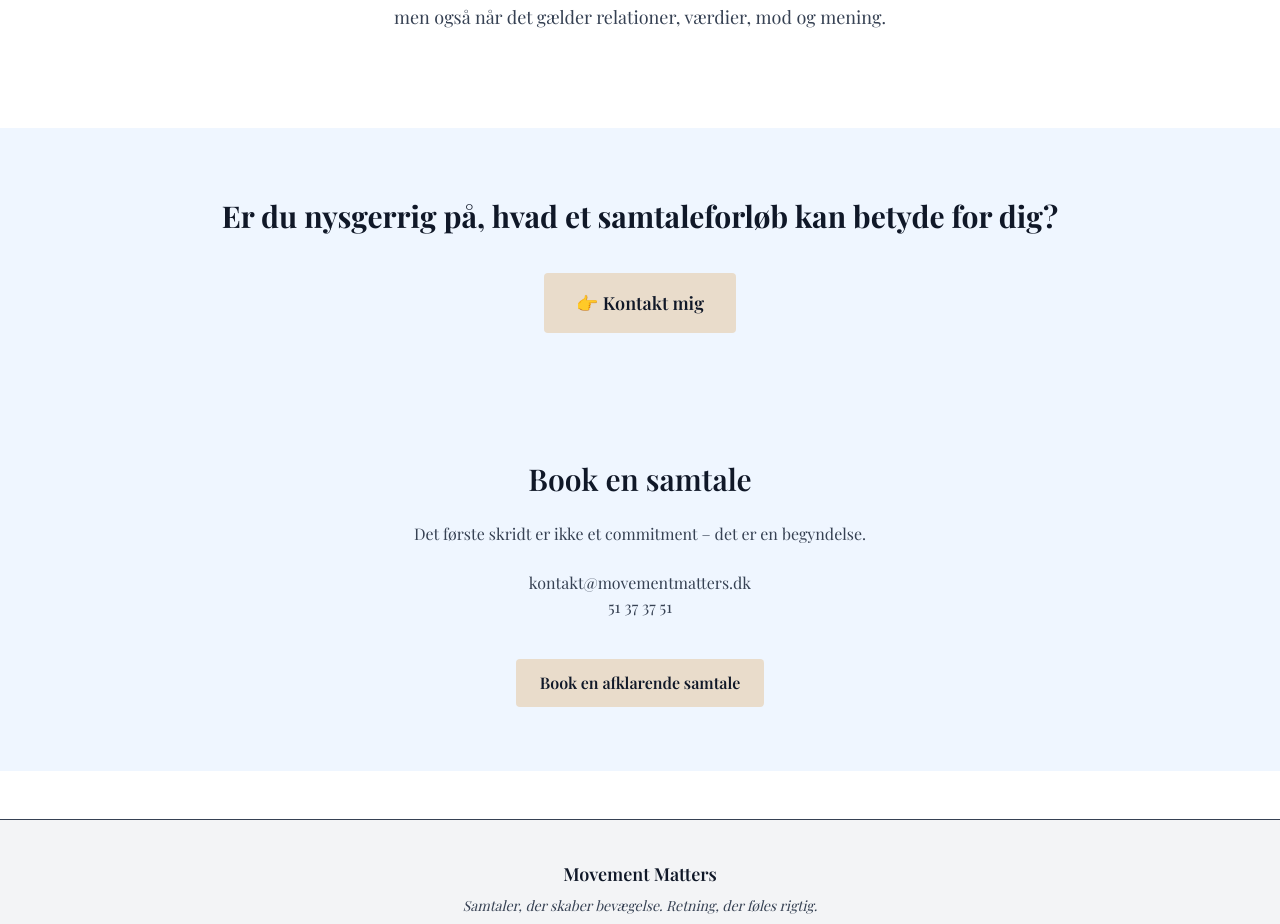
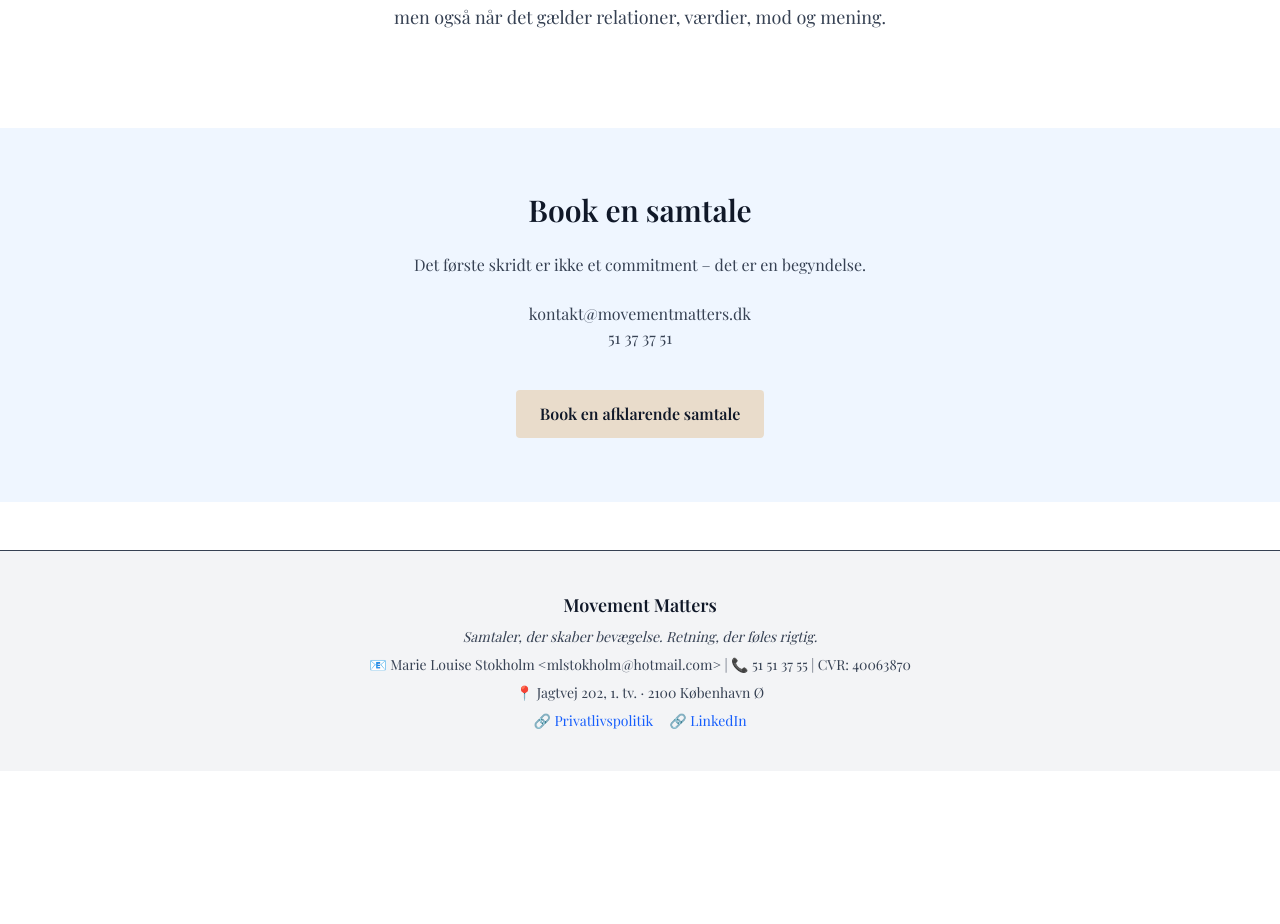
Before and after one commit to nordic-agency/marielouisestokholm, a Next.js app: page /om-mig in a window 1280 px wide. Shown: the part 3787-4711 px from the top of the page. After the commit the page ends 4558 px from the top, so only its background shows below. Built offline with nearby package versions, Linux system fonts and the light colour scheme.

Commit message:
V2 Revision: Removed the CTA section, keeping only 'Samtaler, der skaber bevægelse' as final section before contact

```diff
--- a/src/app/om-mig/page.tsx
+++ b/src/app/om-mig/page.tsx
@@ -178,21 +178,6 @@ export default function AboutPage() {
         </div>
       </section>
 
-      {/* Call to action sektion */}
-      <section className="bg-blue-50 py-16 px-6">
-        <div className="max-w-4xl mx-auto text-center">
-          <h2 className="text-2xl md:text-3xl font-bold text-gray-900 leading-relaxed mb-8">
-            Er du nysgerrig på, hvad et samtaleforløb kan betyde for dig?
-          </h2>
-          <Link
-            href="/kontakt"
-            className="inline-block bg-[#e9dccb] hover:bg-[#d7c3ad] text-gray-900 font-semibold py-4 px-8 rounded transition text-lg"
-          >
-            👉 Kontakt mig
-          </Link>
-        </div>
-      </section>
-
       {/* Kontakt */}
       <section className="bg-blue-50 py-16 px-6 flex justify-center items-center">
         <div className="max-w-xl w-full mx-auto space-y-6 text-center">
```
